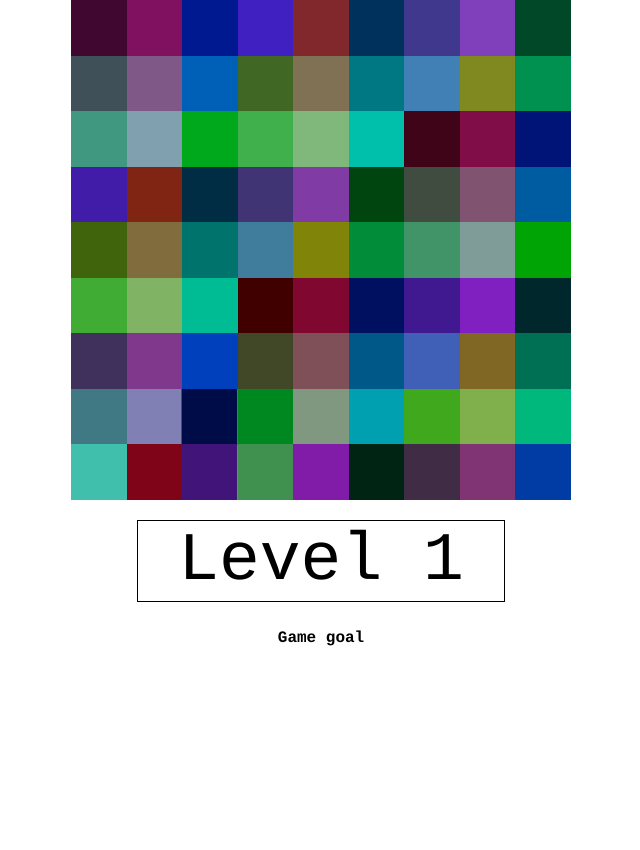
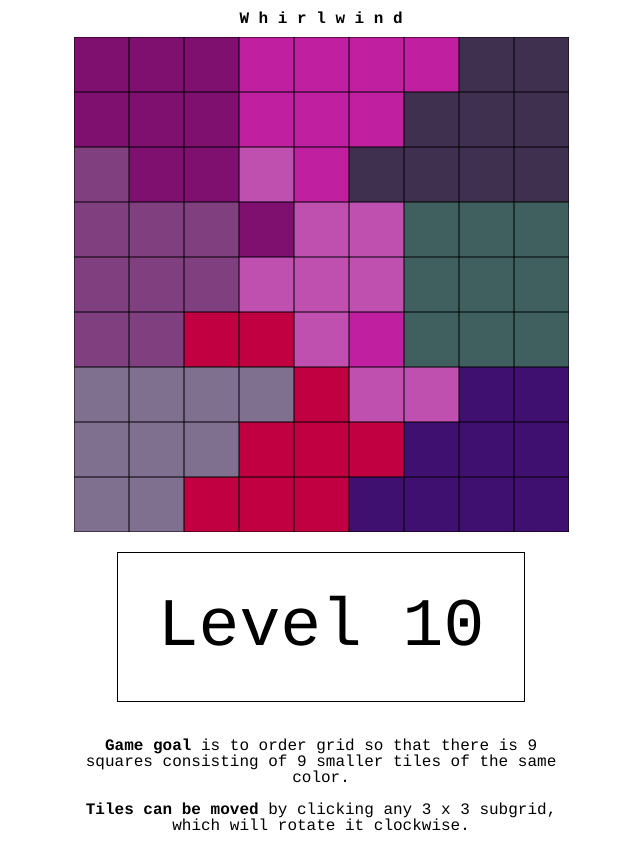
Before and after one commit to grhn/tile-typhoon, a plain HTML site: page index.html in a window 1280 px wide. Shown: the whole page, without its empty margins (319-959 px from the left). Before the commit the page ends 800 px from the top, so only its background shows below. Drawn offline with nearby package versions, Linux system fonts and the light colour scheme; some packages are replaced by stand-ins of ours.

Commit message:
Legend, rewritten check and randomization

```diff
--- a/js/app.js
+++ b/js/app.js
@@ -4,8 +4,8 @@ angular
 .module('rotateAndMatch', ['element', 'mainGrid'])
 .controller('gameController', function(GridService) {
 	this.size = 9;
-	this.randomLevel = 1;
-	this.elementSize = 500 / this.size;
+	this.randomLevel = 10;
+	this.elementSize = Math.floor(500 / this.size);
 
 	GridService.createGrid(this.size, this.elementSize);
 	GridService.randomizeGrid(this.randomLevel);
@@ -21,7 +21,7 @@ angular
 
 	this.rotate = function() {
 		GridService.rotate();
-		if (GridService.checkRotations()) {
+		if (GridService.checkPositions()) {
 			this.randomLevel += 1;
 			GridService.createGrid(this.size, this.elementSize);
 			GridService.randomizeGrid(this.randomLevel);
--- a/js/grid/element.html
+++ b/js/grid/element.html
@@ -1,3 +1,5 @@
 <div>
-
+	<svg height="{{ size }}" width="{{ size }}" >
+	  <rect width="{{ size }}" height="{{ size }}" style="stroke:black; stroke-width: 1px; fill:none;" transform="translate(0, 0)"/>
+	</svg>
 </div>
--- a/js/grid/mainGrid.js
+++ b/js/grid/mainGrid.js
@@ -9,26 +9,37 @@ angular
 	this.createGrid = function(size, elementSize) {
 		_this.size = size;
 		_this.elementSize = elementSize;
-		//_this.grid = [];
-		for (var i = 1; i <= Math.pow(size, 2); i++) {
+
+		var generateValue = function(i) {
+			var sideLength = Math.floor(Math.sqrt(size));
+			return Math.floor(i / 3)
+				% sideLength
+				+ sideLength
+				* Math.floor(i / (3 * size)) + 1;
+		};
+
+		for (var i = 0; i < Math.pow(size, 2); i++) {
 			var element = {
-				value: i,
+				value: generateValue(i),
 				selected: false,
 				rotation: 0
 			};
-			if (_this.grid.length < i) _this.grid.push(element);
-			else _this.grid[i - 1] = element;
+			if (_this.grid.length <= i) _this.grid.push(element);
+			else _this.grid[i] = element;
 		}
 	};
 
 	this.randomizeGrid = function(n) {
+		var s = _this.size;
+		var j = s + 1;
 		for (var i = 0; i < n; i++) {
-			var j = Math.floor(Math.random() * (_this.size - 1));
-			j += Math.floor(Math.random() * (_this.size - 1)) * _this.size;
+			var k = Math.floor(Math.random() * _this.size) + 1;
+			j = (j + k) % (_this.grid.length - 2 * s) + s;
 			_this.toggleSelect(j);
 			_this.rotate();
 			_this.toggleSelect(j);
 		}
+		if (_this.checkPositions()) _this.randomizeGrid(n);
 	};
 
 	this.getWidth = function() {
@@ -55,15 +66,22 @@ angular
 				return element.selected;
 			})
 			.forEach(function(element, index) {
+				var s = _this.size;
 				var newIndex = function(ind) {
 					switch (ind) {
 						case 0:
+						case 1:
 							return element.i + 1;
-						case 1:
-							return element.i + _this.size;
 						case 2:
-							return element.i - _this.size;
+						case 5:
+							return element.i + s;
 						case 3:
+						case 6:
+							return element.i - s;
+						case 4:
+							return element.i;
+						case 7:
+						case 8:
 							return element.i - 1;
 						default:
 							return 0;
@@ -96,22 +114,27 @@ angular
 
 	this.toggleSelect = function(index) {
 		var s = _this.size;
-		if (index % s < s - 1 && index < Math.pow(s, 2) - s) {
-			for (var i = 0; i < 4; i++) {
-				var m = i > 1 ? s - 2 : 0;
-				_this.grid[index + i + m].selected ^= true;
+		if (index % s > 0 && index % s < s - 1 && index < Math.pow(s, 2) - s) {
+			for (var i = 0; i < 3; i++) {
+				_this.grid[index + i - s - 1].selected ^= true;
+			}
+			for (var i = 0; i < 3; i++) {
+				_this.grid[index + i - 1].selected ^= true;
+			}
+			for (var i = 0; i < 3; i++) {
+				_this.grid[index + i + s - 1].selected ^= true;
 			}
 		}
 	};
 
 	this.getColor = function(element) {
-		var highlight = element.selected ? 64 : 0;
+		var highlight = element.selected ? 32 : 0;
 		return 'rgb('
-			+ (highlight + element.value * 64 % 192)
+			+ (highlight + element.value * 64 % 192 + 64)
 			+ ','
-			+ (highlight + element.value * 8 % 196)
+			+ (highlight + element.value * 16 % 128)
 			+ ','
-			+ (highlight + element.value * 48 % 196)
+			+ (highlight + element.value * 48 % 128 + 64)
 			+ ')';
 	};
 
@@ -157,11 +180,19 @@ angular
 		});
 	};
 
-	this.checkRotations = function() {
-		return _this.grid
-			.filter(function(element, index) {
-				return element.rotation != 0 || element.value !== index + 1;
-			})
-			.length == 0;
+	this.checkPositions = function() {
+		var check = true;
+		var squareSize = Math.round(Math.sqrt(_this.size));
+		var n = Math.pow(squareSize, 2);
+		for (var k = 0; k < _this.size; k++) {
+			var offset = Math.floor(k / squareSize) * squareSize * n + Math.floor(k * squareSize) % _this.size;
+			var value = _this.grid[offset].value;
+			for (var i = 0; i < squareSize; i++) {
+				for (var j = offset; j < offset + squareSize; j++) {
+					check &= _this.grid[i * _this.size + j].value === value;
+				}
+			}
+		}
+		return check;
 	};
 });
--- a/styles/main.css
+++ b/styles/main.css
@@ -4,8 +4,17 @@
 }
 
 .main p {
-  line-height: 0%;
+  line-height: 100%;
   font-family: courier;
+  text-align: center;
+  font-size: 16px;
+}
+
+.main h1 {
+  line-height: 100%;
+  font-family: courier;
+  text-align: center;
+  font-size: 16px;
 }
 
 .elements {
@@ -22,8 +31,6 @@
   float: left;
   -webkit-transition-duration: 0.0s; /* Safari */
   transition-duration: 0.0s;
-  font-size: 32px;
-  text-align: center;
   color: white;
   overflow: hidden;
 }
@@ -66,7 +73,5 @@
   position: relative;
   display: block;
   width: auto;
-  font-size: 32px;
-  font-size: 16px;
   z-index: 3;
 }
--- a/views/game.html
+++ b/views/game.html
@@ -1,20 +1,24 @@
 <div class="main" ng-controller="gameController as gc">
+    <div>
+        <h1>W h i r l w i n d</h1>
+    </div>
     <div class="elements" ng-style="{ 'width': (gc.getWidth() + 'px'), 'height': (gc.getWidth() + 'px') }">
         <!-- Visible elements -->
     	<div ng-repeat="e in gc.grid">
-            <elem class="element" size="{{ gc.elementSize }}" value="{{ e.value }}" index="{{ $index }}" ng-style="{ 'transform': ('rotate(' + e.rotation * 90 + 'deg)'), 'width': (gc.elementSize + 'px'), 'height': (gc.elementSize + 'px'), 'background-color': gc.getColor(e) }"/>
+            <elem class="element" size="{{ gc.elementSize }}" value="{{ e.rotation }}" index="{{ $index }}" ng-style="{'width': (gc.elementSize + 'px'), 'height': (gc.elementSize + 'px'), 'background-color': gc.getColor(e) }"/>
         </div>
 
         <!-- Control grid -->
-	    <div class="selectedElements" ng-style="{ 'left': (gc.elementSize / 2 + 'px'), 'top': (gc.elementSize / 2 + 'px'), 'width': (gc.getWidth() + 'px'), 'height': (gc.getWidth() + 'px') }">
+	    <div class="selectedElements" ng-style="{'width': (gc.getWidth() + 'px'), 'height': (gc.getWidth() + 'px') }">
 	        <div ng-repeat="e in gc.grid">
 	            <elem class="selectedElement" ng-click="gc.rotate()" ng-mouseover="gc.toggleSelect($index)" ng-mouseout="gc.toggleSelect($index)" ng-style="{ 'width': (gc.elementSize + 'px'), 'height': (gc.elementSize + 'px')}" />
 	        </div>
 	    </div>
     </div>
-    <div class="legend">
+    <div class="legend" ng-style="{ 'width': (gc.getWidth() + 'px')}">
         <p class="level">Level {{ gc.randomLevel }}</p>
-        <p class="instructions"><strong>Game goal</strong> </p>
+        <p class="instructions"><strong>Game goal</strong> is to order grid so that there is 9 squares consisting of 9 smaller tiles of the same color.</p>
+        <p class="instructions"><strong>Tiles can be moved</strong> by clicking any 3 x 3 subgrid, which will rotate it clockwise.</p>
     </div>
 
 </div>
```
